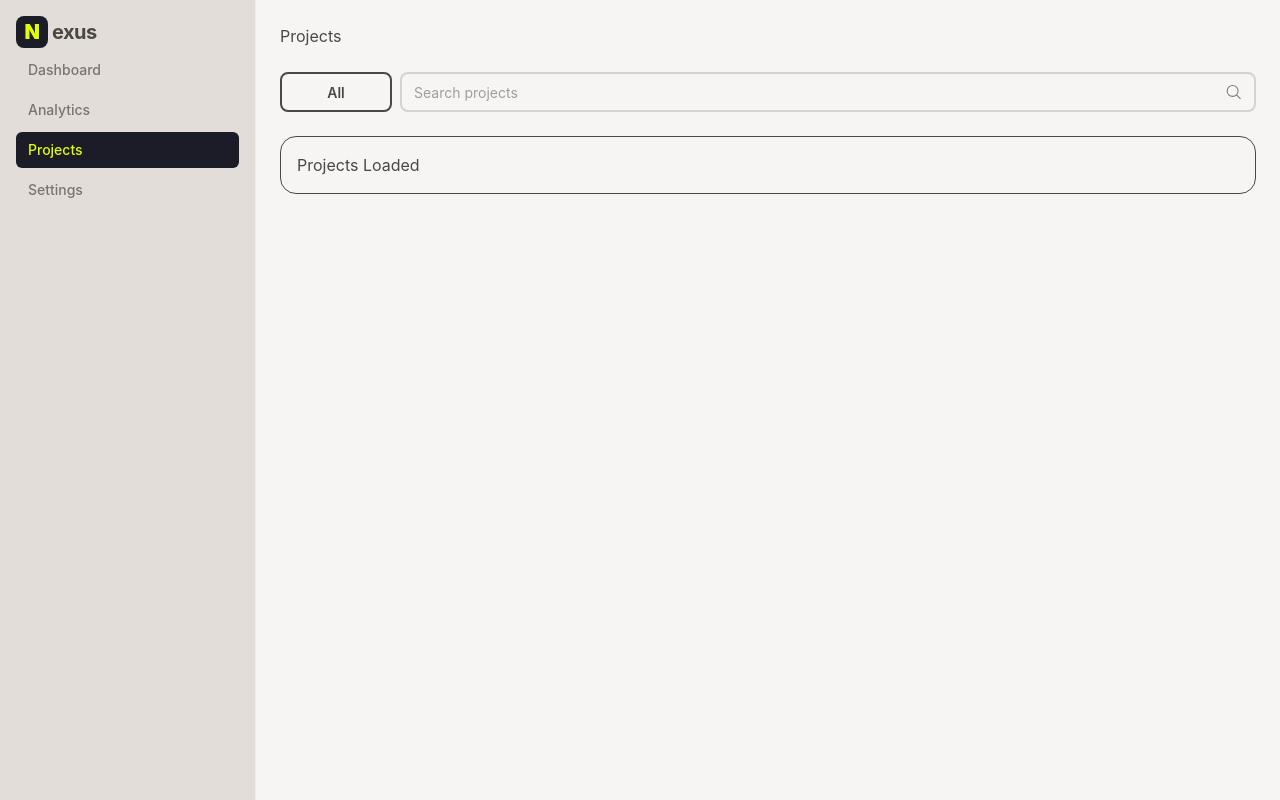
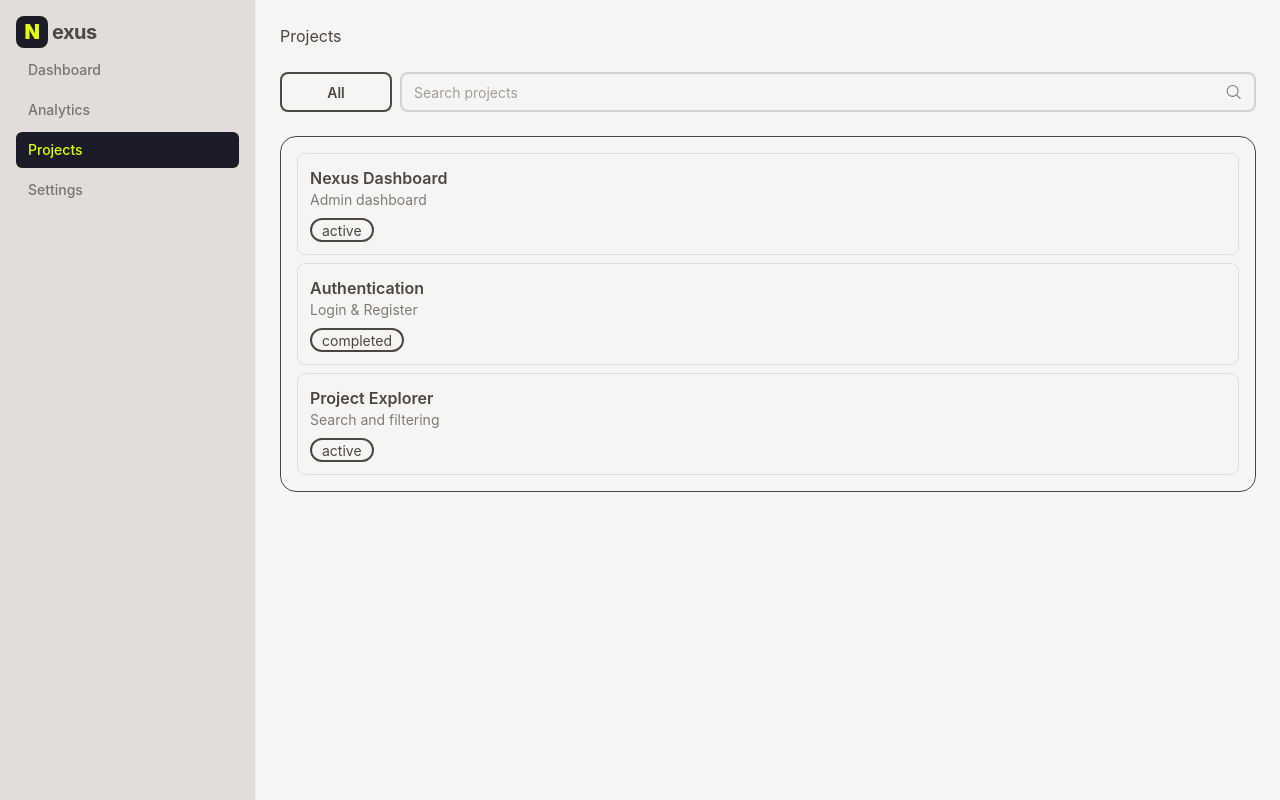
Before and after one commit to mohamedosama2004/Nexus, a Next.js app: page /projects in a window 1280 px wide. Built offline with nearby package versions, Linux system fonts and the light colour scheme.

Commit message:
feat : implement server-side project search with streaming

```diff
--- a/app/(application)/_components/projectsList.tsx
+++ b/app/(application)/_components/projectsList.tsx
@@ -1,9 +1,29 @@
-export default async function ProjectsList() {
-  await new Promise((resolve) => setTimeout(resolve, 3000));
+import { getProjects } from "@/lib/data/projects";
+type Props = {
+  query: string;
+};
+
+export default async function ProjectsList({ query }: Props) {
+  const projects = await getProjects(query);
 
   return (
     <div className="rounded-box border p-4">
-      Projects Loaded
+      <div className="flex flex-col gap-2">
+        {projects.map((project) => (
+          <div
+            key={project.id}
+            className="rounded-lg border border-base-300 p-3"
+          >
+            <h2 className="font-semibold">{project.name}</h2>
+
+            <p className="text-sm text-base-content/70">
+              {project.description}
+            </p>
+
+            <span className="badge badge-outline mt-2">{project.status}</span>
+          </div>
+        ))}
+      </div>
     </div>
   );
 }
--- a/app/(application)/_components/searchFilters.tsx
+++ b/app/(application)/_components/searchFilters.tsx
@@ -12,9 +12,9 @@ const SearchFilters = () => {
   const handleSearch = (term: string) => {
     const params = new URLSearchParams(searchParams);
     if (term) {
-      params.set("search", term);
+      params.set("query", term);
     } else {
-      params.delete("search");
+      params.delete("query");
     }
     router.replace(`?${params.toString()}`);
   };
@@ -51,7 +51,7 @@ const SearchFilters = () => {
           onChange={(e) => handleSearch(e.target.value)}
           defaultValue={searchParams.get("search")?.toString()}
         />
-        <MagnifyingGlassIcon className="h-[18px] w-[18px] opacity-70" />
+        <MagnifyingGlassIcon className="h-4.5 w-4.5 opacity-70" />
       </label>
     </div>
   );
--- a/app/(application)/projects/page.tsx
+++ b/app/(application)/projects/page.tsx
@@ -4,14 +4,21 @@ import SearchFilters from "../_components/searchFilters";
 import ProjectsLoadingSkeleton from "./loading";
 
 
-export default  function ProjectsPage() {
-
+type Props = {
+  searchParams: Promise<{
+    query?: string;
+  }>;
+};
+export default async function ProjectsPage({
+  searchParams,
+}: Props) {
+  const {query=""}= await searchParams
   return (
     <div className="space-y-6">
       <h1>Projects</h1>
-      <SearchFilters/>
-      <Suspense fallback={<ProjectsLoadingSkeleton/>}>
-      <ProjectsList/>
+      <SearchFilters />
+      <Suspense fallback={<ProjectsLoadingSkeleton />}>
+        <ProjectsList query={query} />
       </Suspense>
     </div>
   );
--- /dev/null
+++ b/lib/data/projects.ts
@@ -0,0 +1,38 @@
+export type ProjectStatus = "active" | "completed";
+
+export interface Project {
+  id: number;
+  name: string;
+  description: string;
+  status: ProjectStatus;
+}
+
+const projects: Project[] = [
+  {
+    id: 1,
+    name: "Nexus Dashboard",
+    description: "Admin dashboard",
+    status: "active",
+  },
+  {
+    id: 2,
+    name: "Authentication",
+    description: "Login & Register",
+    status: "completed",
+  },
+  {
+    id: 3,
+    name: "Project Explorer",
+    description: "Search and filtering",
+    status: "active",
+  },
+];
+
+export async function getProjects(query: string) {
+  await new Promise((resolve) => setTimeout(resolve, 3000));
+  const normalizedQuery = query.trim().toLowerCase();
+
+  return projects.filter((project) =>
+    project.name.toLowerCase().includes(normalizedQuery),
+  );
+}
```
